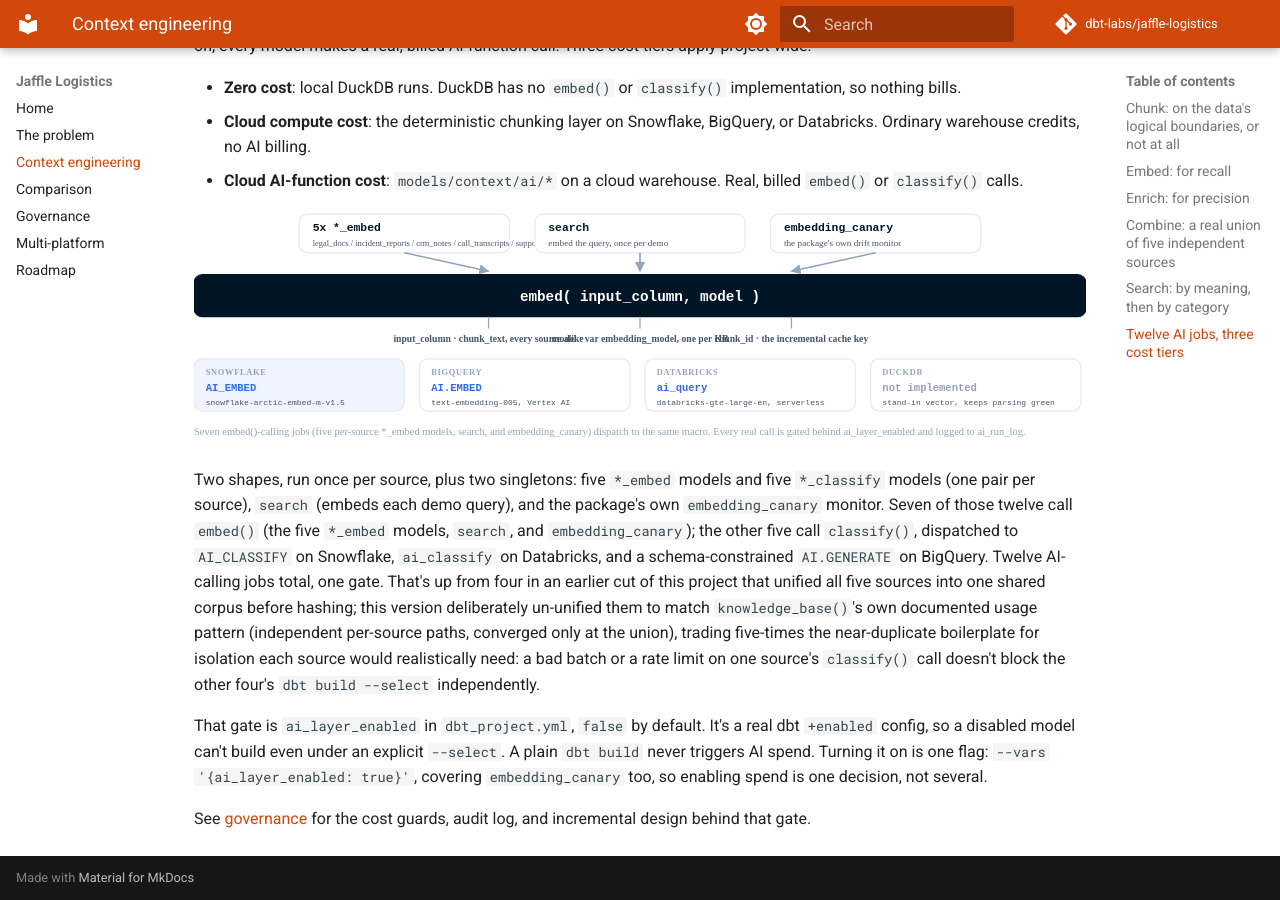
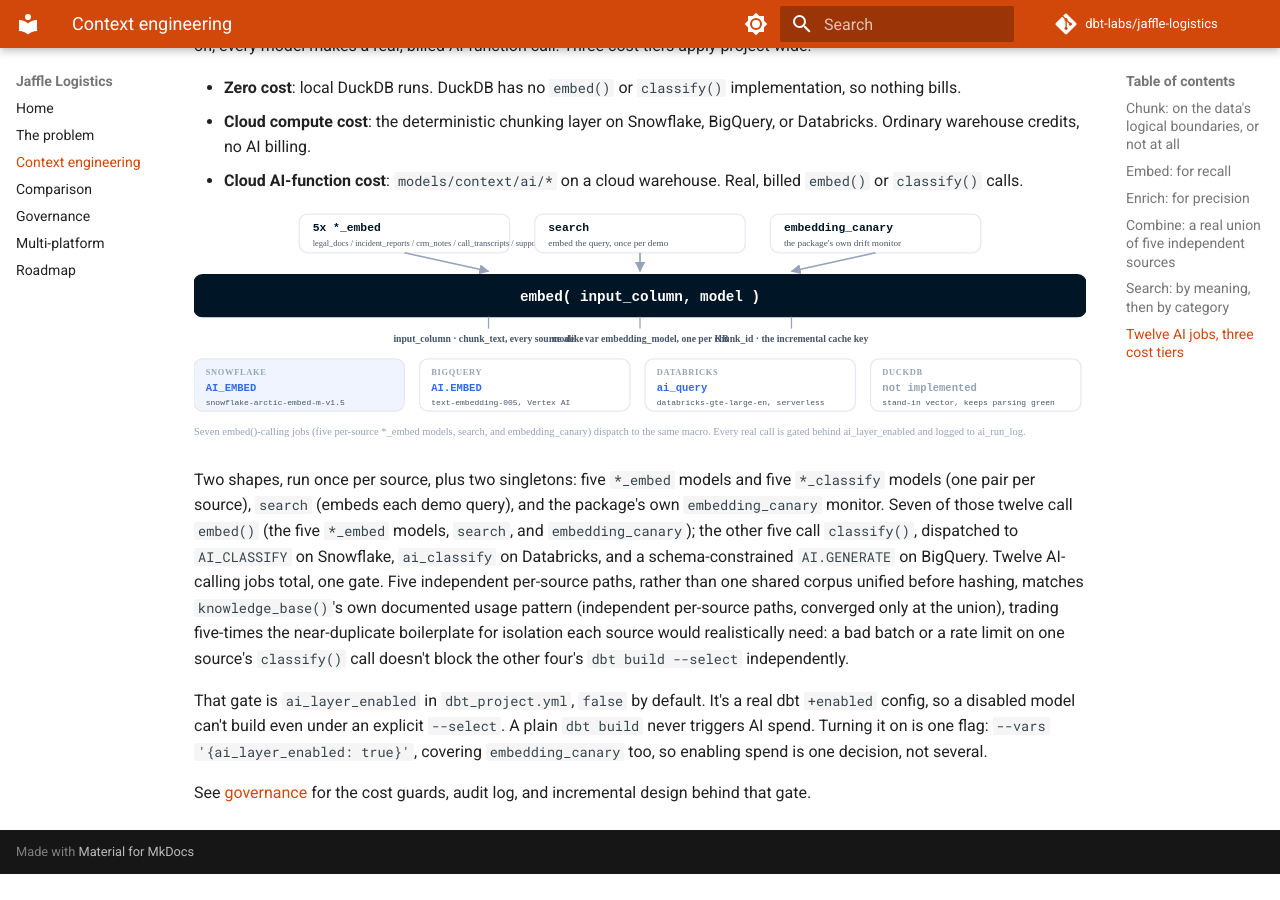
Before and after one commit to dbt-labs/jaffle-logistics, an MkDocs documentation site: the page built from docs/context-engineering.md, in a window 1280 px wide and 900 px high, scrolled down 3769 px. Built offline with MkDocs 1.6.1 and Material for MkDocs 9.7.7, drawn with Linux system fonts in a browser that asks for light colours; comment, search, counter and statistics services are not loaded; after the commit the page ends 4643 px from its top, so only the background shows below that.

Commit message:
Minor docs edits

```diff
--- a/docs/context-engineering.md
+++ b/docs/context-engineering.md
@@ -207,15 +207,13 @@ Two shapes, run once per source, plus two singletons: five
 (the five `*_embed` models, `search`, and `embedding_canary`); the
 other five call `classify()`, dispatched to `AI_CLASSIFY` on Snowflake,
 `ai_classify` on Databricks, and a schema-constrained `AI.GENERATE` on
-BigQuery. Twelve AI-calling jobs total, one gate. That's up from four
-in an earlier cut of this project that unified all five sources into
-one shared corpus before hashing; this version deliberately un-unified
-them to match `knowledge_base()`'s own documented usage pattern
-(independent per-source paths, converged only at the union), trading
-five-times the near-duplicate boilerplate for isolation each source
-would realistically need: a bad batch or a rate limit on one source's
-`classify()` call doesn't block the other four's `dbt build --select`
-independently.
+BigQuery. Twelve AI-calling jobs total, one gate. Five independent
+per-source paths, rather than one shared corpus unified before hashing,
+matches `knowledge_base()`'s own documented usage pattern (independent
+per-source paths, converged only at the union), trading five-times the
+near-duplicate boilerplate for isolation each source would realistically
+need: a bad batch or a rate limit on one source's `classify()` call
+doesn't block the other four's `dbt build --select` independently.
 
 That gate is `ai_layer_enabled` in `dbt_project.yml`, `false` by
 default. It's a real dbt `+enabled` config, so a disabled model can't
```
Also changed, not shown: docs/comparison.md (+8 -4 lines), docs/roadmap.md (+8 -7 lines).
